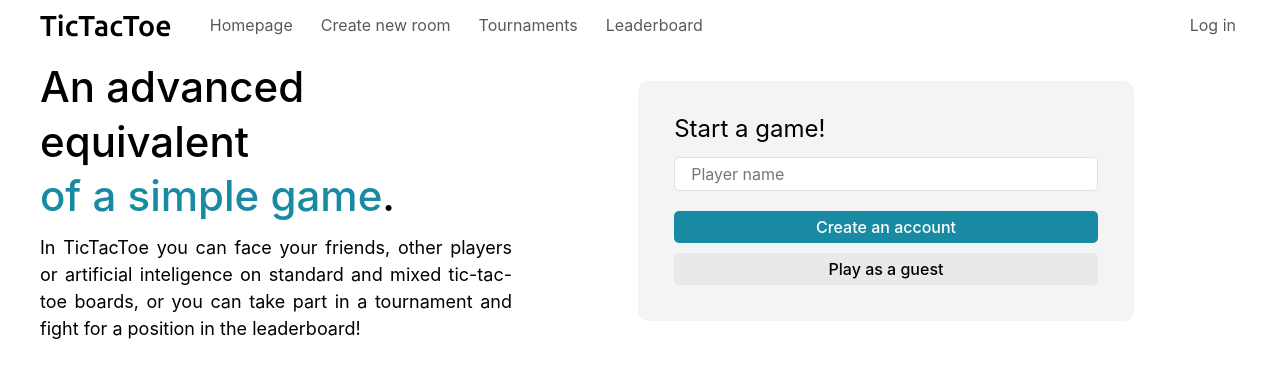
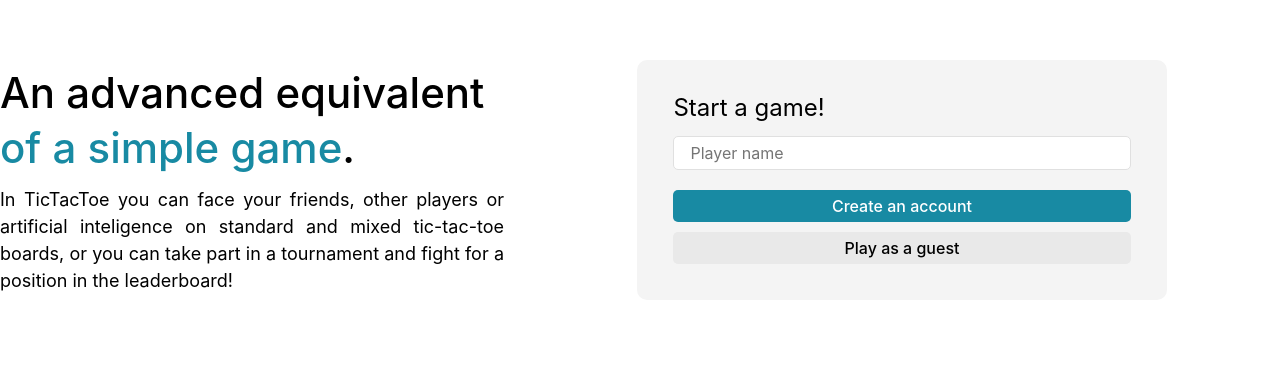
Before and after one commit to fossabot/tic-tac-toe-1, an Angular app: page / in a window 1280 px wide. Shown: the top 378 px of the page. Built offline with nearby package versions, Linux system fonts and the light colour scheme.

Commit message:
feat: Remove boilerplate layout from app component

```diff
--- a/src/app/app.component.html
+++ b/src/app/app.component.html
@@ -1,4 +1 @@
-<navigation></navigation>
-<main class="wrapper">
-  <router-outlet></router-outlet>
-</main>
+<router-outlet></router-outlet>
```
